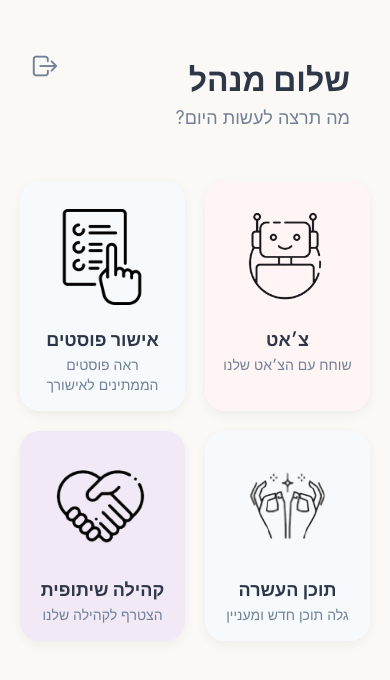
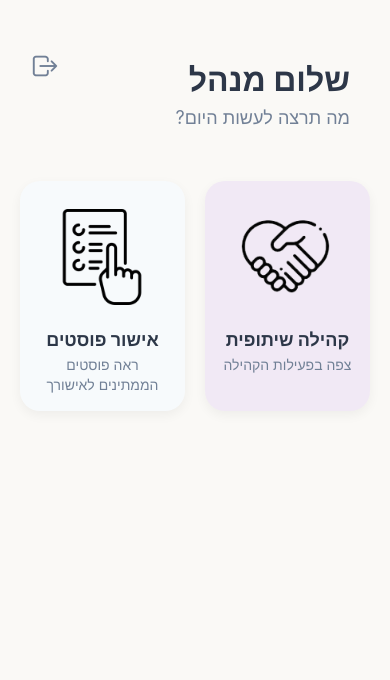
Before and after one commit to osnatshabtay/aurora_client, a React Native app: screen /HomeScreenManager in a window 390 px wide. Shown: the top 680 px of the page. Built offline with nearby package versions, Linux system fonts and the light colour scheme; what react-native-status-bar-height would draw is missing.

Commit message:
Edit admin home screen

```diff
--- a/src/components/PostCard.js
+++ b/src/components/PostCard.js
@@ -60,22 +60,25 @@ const styles = StyleSheet.create({
   header: {
     flexDirection: "row",
     alignItems: "center",
+    justifyContent: "center",
     marginBottom: 8,
+    gap: 8,
   },
   avatar: {
     width: 40,
     height: 40,
     borderRadius: 20,
-    marginRight: 10,
   },
   username: {
     fontSize: 16,
     fontWeight: "bold",
+    textAlign:'center',
   },
   content: {
     fontSize: 14,
     color: "#333",
     marginBottom: 12,
+        textAlign:'center'
   },
   actions: {
     flexDirection: "row",
--- a/src/screens/HomeScreenManager.js
+++ b/src/screens/HomeScreenManager.js
@@ -8,6 +8,7 @@ import {
   Image,
   Dimensions,
 } from 'react-native';
+import * as SecureStore from 'expo-secure-store';
 import { SafeAreaView } from 'react-native-safe-area-context';
 
 import { Ionicons } from '@expo/vector-icons';
@@ -26,24 +27,10 @@ export default function HomeScreenManager({ navigation }) {
     },
     {
       id: 2,
-      title: 'צ׳אט',
-      image: require('../assets/chatbot.png'),
-      description: 'שוחח עם הצ׳אט שלנו',
-      backgroundColor: '#FFF5F5',
-    },
-    {
-      id: 3,
       title: 'קהילה שיתופית',
       image: require('../assets/community.png'),
-      description: 'הצטרף לקהילה שלנו',
+      description: 'צפה בפעילות הקהילה',
       backgroundColor: '#f1e9f5',
-    },
-    {
-      id: 4,
-      title: 'תוכן העשרה',
-      image: require('../assets/contant.png'),
-      description: 'גלה תוכן חדש ומעניין',
-      backgroundColor: '#F7FAFC',
     },
   ];
 
@@ -51,17 +38,12 @@ export default function HomeScreenManager({ navigation }) {
     if (id === 1) {
       navigation.navigate('PostApprovalScreen');
     } else if (id === 2) {
-      navigation.navigate('ChatBotScreen');
-    } else if (id === 3) {
       navigation.navigate('CommunityScreenAdmin');
-    } else if (id === 4) {
-      navigation.navigate('EnrichmentContent');
     }
   };
 
     const handleLogout = async () => {
       try {
-        console.log("here")
         await SecureStore.deleteItemAsync('access_token');
         navigation.reset({
           index: 0,
```
